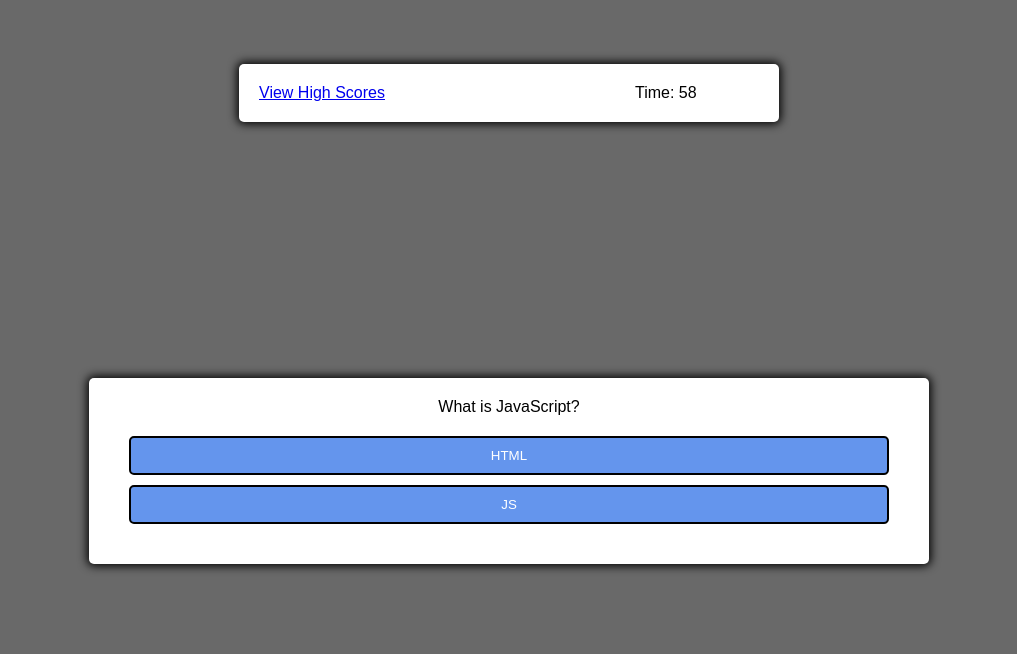
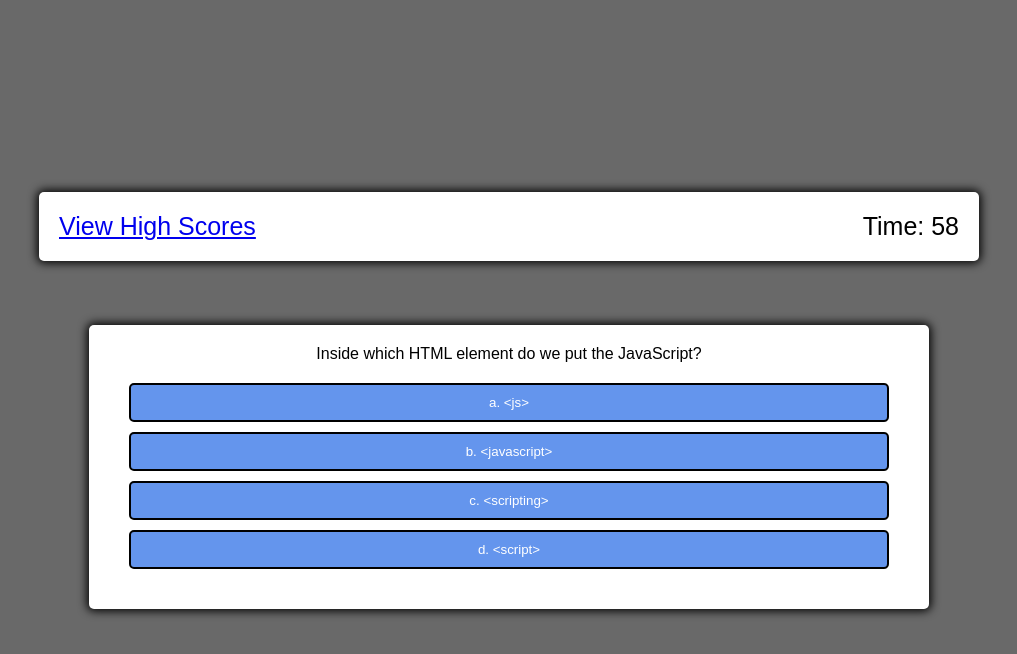
Before and after one commit to willj30/javascript-knowledge-test, a plain HTML site: page index.html in a window 1280 px wide. Both pictures are taken after a click on the button "Start Test". Shown: the whole page, without its empty margins (131-1148 px from the left). Drawn offline with Linux system fonts and the light colour scheme.

Commit message:
Updated CSS Styles, aligned high score, results, and submit in HTML, and updated JavaScript to cycle through questions and display score

```diff
--- a/assets/CSS/stylesheet.css
+++ b/assets/CSS/stylesheet.css
@@ -5,8 +5,8 @@
 
 header{
     display: flex;
-    margin-bottom: 20%;
-    margin-top: 5%;
+    margin-bottom: 5%;
+    margin-top: 15%;
     text-align: center;
     justify-content:space-around;
 
@@ -31,13 +31,15 @@ body {
 
 .navigation {
     display: flex;
-    width: 500px;
+    width: 900px;
     max-width: 100%;
+    justify-content: space-between;
     background-color: white;
     border-radius: 5px;
     padding: 20px;
     box-shadow: 0 0 10px 2px;
     align-items: center;
+    font-size: 25px;
 }
 
 .navigation-right {
@@ -46,6 +48,11 @@ body {
 
 .score {
   margin-right: 50%;
+}
+
+
+#checkAnswer {
+    font-weight: bold;
 }
 
 .container {
@@ -61,9 +68,9 @@ body {
  display: grid;
  padding: 10px;
  gap: 10px;
- margin: 10px
+ margin: 10px;
+}
 
-}
 
 .btn {
     background-color: cornflowerblue;
@@ -78,14 +85,6 @@ body {
     cursor: pointer;
 }
 
-.btn.correct {
-    background-color: aquamarine;
-    color: black;
-}
-
-.btn.wrong {
-    background-color: crimson;
-}
 
 .start-btn, .next-btn {
     font-size: 24px;
--- a/assets/JS/script.js
+++ b/assets/JS/script.js
@@ -1,129 +1,187 @@
+const testQuestions = [
+    {
+        question: "Inside which HTML element do we put the JavaScript?",
+        choices: ["a. <js>", "b. <javascript>", "c. <scripting>", "d. <script>"],
+        answer: "d. <script>"
+
+      },
+      {
+        question: "String values must be enclosed within _____ when being assigned to variables.",
+        choices: ["a. commas", "b. curly brackets", "c. quotes", "d. parenthesis"],
+        answer: "c. quotes"
+    },
+    {
+        question: "Arrays in JavaScript can be used to store _____.",
+        choices: ["a. numbers and strings", "b. other arrays", "c. booleans", "d. all of the above"],
+        answer: "b. other arrays"
+    },
+    {
+        question: "Commonly used data types DO NOT include:",
+        choices: ["a. strings", "b. booleans", "c. alerts", "d. numbers"],
+        answer: "c. alerts"
+    },
+    {
+        question: "How do you create a function in JavaScript",
+        choices: ["a. function = myFunction()", "b. function myFunction()", "c. function:myFunction()", "d. createMyFunction()"],
+        answer: "b. function myFunction()"
+    },
+    {
+        question: "How do you call a function named myFunction?",
+        choices: ["a. call myFunction()", "b. call function myFunction()", "c. myFunction()", "d. call myFunction"],
+        answer: "c. myFunctions()"
+    },
+    {
+        question: "To see if two variables are equal in an if / else statement you would use ____.",
+        choices: ["a. =", "b. ==", "c. 'equals'", "d. !="],
+        answer: "b. =="
+    },
+    {
+        question: "The first index of an array is ____.",
+        choices: ["a. 0", "b. 1", "c. 8", "d. any"],
+        answer: "a. 0"
+    },
+    {
+        question: "Who invented JavaScript?",
+        choices: ["a. Douglas Crockford", "b. Sheryl Sandberg", "c. Brendan Eich", "d. Ben Javascript"],
+        answer: "c. Brendan Eich"
+    },
+    {
+        question: "How to write an IF statement in JavaScript?",
+        choices: ["a. if i == 5 then", "b. if i = 5 then", "c. if(i == 5)", "d. if i = 5"],
+        answer: "c. if(i == 5)"
+    },
+    {
+        question: "How do you add a comment in a JavaScript?",
+        choices: ["a. //This is a comment", "b. <!--This is a comment-->", "c. 'This is a comment", "d. * This is a comment *"],
+        answer: "a. //This is a comment"
+    },
+    {
+        question: "Which event occurs when the user clicks on an HTML element?",
+        choices: ["a. onclick", "b. onchange", "c. onmouseover", "d. onmouseclick"],
+        answer: "a. onclick"
+    }
+    ];
+
+
+
 const startButton = document.getElementById("start-btn");
 const nextButton = document.getElementById("next-btn");
 const qstnContainer = document.getElementById("quizbox");
 const questionElement = document.getElementById("question");
-const answerButtons = document.getElementById("answer-btns");
 const description = document.getElementById("description");
 const timer = document.getElementById("timer");
 const timeLeft = document.getElementById("timeLeft");
 const timesUp = document.getElementById("timesup");
 const initialInput = document.getElementById("initialInput");
+const finalScore = document.getElementById("finalscore")
+const submitInitialBtn = document.getElementById("submitInitialBtn")
+const viewHighScore = document.getElementById("viewhighscore")
+const listOfHighScores = document.getElementById("listofhighscores")
 
 var correctAns = 0;
 var scoreResult;
+var currentQuestionIndex = 0;
 
-let shuffledQuestions, currentQuestionIndex
 
 startButton.addEventListener("click", startTest)
-nextButton.addEventListener("click", () => {
-    currentQuestionIndex++;
-    nextQuestion();
-})
+
+
 var totalTime = 61;
 function startTest() {
 startButton.classList.add("hide");
 totalTime = 60;
 timeLeft.textContent = totalTime;
-
-shuffledQuestions = testQuestions.sort(() => Math.random() - .5);
+initialInput.textContent = '';
 currentQuestionIndex = 0;
 qstnContainer.classList.remove("hide");
 var startTimer = setInterval(function (){
     totalTime--;
     timeLeft.textContent = totalTime;
-    if(currentQuestionIndex < testQuestions.length - 1) {
-        gameOver();
+    if(totalTime <= 0){
+        clearInterval(startTimer);
+        if(totalTime === 0){
+            gameOver();
+        }
+        if(currentQuestionIndex < testQuestions.length - 1) {
+        gameOver();}
     }
 },1000);
-nextQuestion();
+showQuestions();
 }
 
+function showQuestions() {
+    nextQuestion();
+}
+
+var choiceA = document.getElementById("btn0");
+var choiceB = document.getElementById("btn1");
+var choiceC = document.getElementById("btn2");
+var choiceD = document.getElementById("btn3");
+
+
 function nextQuestion() {
-    resetForm()
-    showQuestion(shuffledQuestions[currentQuestionIndex]);
+    questionElement.textContent = testQuestions[currentQuestionIndex].question;
+    choiceA.textContent = testQuestions[currentQuestionIndex].choices[0];
+    choiceB.textContent = testQuestions[currentQuestionIndex].choices[1];
+    choiceC.textContent = testQuestions[currentQuestionIndex].choices[2];
+    choiceD.textContent = testQuestions[currentQuestionIndex].choices[3];
+}
+
+var answerCheck = document.getElementById("answerCheck")
+
+
+function checkAnswer(answer) {
+    answerCheck.style.display = "block";
+
+    if(testQuestions[currentQuestionIndex].answer === testQuestions[currentQuestionIndex].choices[answer]) {
+        correctAns++;
+
+        answerCheck.textContent = "Correct!";
+        answerCheck.style.color = "green";
+    } else {
+        totalTime -= 5;
+        answerCheck.textContent = "Wrong!";
+        answerCheck.style.color = "red";
+    }
+
+currentQuestionIndex++;
+if (currentQuestionIndex < testQuestions.length) {
+    nextQuestion();
+} else {
+    gameOver();
+}}
+
+
+
+function chooseA() { checkAnswer(0); }
+
+function chooseB() { checkAnswer(1); }
+
+function chooseC() { checkAnswer(2); }
+
+function chooseD() { checkAnswer(3); }
+
+
+
+choiceA.addEventListener("click", chooseA);
+choiceB.addEventListener("click", chooseB);
+choiceC.addEventListener("click", chooseC);
+choiceD.addEventListener("click", chooseD);
+
+
+
+function gameOver() {
+    summary.style.display = "block";
+    qstnContainer.classList.add("hide");
+    answerCheck.style.display = "none";
+    finalScore.textContent = correctAns;
 }
 
 
 
-function showQuestion(question) {
-    questionElement.innerText = question.question;
-    question.answers.forEach(answer => {
-        const button = document.createElement("button");
-        button.innerText = answer.text;
-        button.classList.add("btn");
-        if(answer.correct) {
-            button.dataset.correct = answer.correct;
-        }
-        button.addEventListener("click", selectAnswer);
-        answerButtons.appendChild(button);
-    })
-}
-
-function resetForm() {
-    nextButton.classList.add("hide")
-    while(answerButtons.firstChild) {
-        answerButtons.removeChild
-        (answerButtons.firstChild)
-    }
-}
-
-function selectAnswer(event) {
-    const selectedButton = event.target;
-    const correct = selectedButton.dataset.correct;
-    setStatus(document.body, correct);
-    Array.from(answerButtons.children).forEach(button => {
-        setStatus(button, button.dataset.correct);
-        if (selectedButton.dataset == true) {
-            correctAns++;
-        } else {
-            totalTime -= 5;
-            timeLeft.textContent = totalTime;
-
-        }
-    })
-    nextButton.classList.remove("hide");
-}
-
-
-function setStatus(element, correct) {
-
-    if (correct) {
-        element.classList.add("correct");
-   } else {
-        element.classList.add("wrong");
-   }
-}
+function storeHighScores(event) {
+    event.preventDefault();
 
 
 
-const testQuestions = [
-{
-    question: "What is JavaScript?",
-    answers: [
-        {text: "HTML", correct: false},
-        {text: "JS", correct: true}
-    ]
-  },
-  {
-    question: "Who is JavaScript?",
-    answers: [
-        {text: "HTML", correct: false},
-        {text: "JS", correct: true}
-    ]
-  },
-  {
-    question: "Why is JavaScript?",
-    answers: [
-        {text: "HTML", correct: false},
-        {text: "JS", correct: true}
-    ]
-  },
-  {
-    question: "When is JavaScript?",
-    answers: [
-        {text: "HTML", correct: false},
-        {text: "JS", correct: true}
-    ]
-  }
-
-]
+}
--- a/index.html
+++ b/index.html
@@ -13,22 +13,24 @@
     <header >
     <nav class="navigation">
         <div class="score">
-            <a href="#" id="viewHighScore">View High Scores</a>
+            <a href="#" id="viewhighscore">View High Scores</a>
         </div>
+        <p id="answerCheck" style="display: none">Test</p>
         <div id="timer" class="navigation-right">
             <i class="clock"></i> Time: <span id="timeLeft">0</span>
         </div>
-        <div id="timesUp" class="col text-right" style="display: none;">Time's Up!</div>
+
     </nav>
 </header>
     <section class = "container" class = "">
     <section id = "quizbox" class = "hide">
     <section id="question">Question</section>
-    <section id="answer-btns" class = "q-btns">
-        <button class="btn" >Answer 1</button>
-        <button class="btn" >Answer 2</button>
-        <button class="btn">Answer 3</button>
-        <button class="btn">Answer 4</button>
+    <section  class = "q-btns">
+        <button id="btn0" class="btn" >Answer 1</button>
+        <button id="btn1" class="btn" >Answer 2</button>
+        <button id="btn2" class="btn">Answer 3</button>
+        <button id="btn3" class="btn">Answer 4</button>
+
     </section>
     </section>
     <section class = "start-btn">
@@ -37,28 +39,27 @@
     <button id = "next-btn" class = "next-btn btn hide">Next</button>
 </section>
 
-<div class="pl-5 ml-2 pt-5 justify-content-center font-weight-bold" id="summary" style="display: none;">
-    <div class="col-2"></div>
-    <div class="col-8 text-left">
-        <h2 class="font-weight-bold pt-2 pb-3 m-2">Your final score is <span id="finalScore"></span> !</h2>
+<div id="summary" style="display: none;">
+       <div >
+        <h2>Game Over!</h2>
+        <h2>Your final score is <span id="finalscore"></span></h2>
         <form>
-            <p class="pt-2 pb-3 m-2">Enter your initials: <input id="initialInput" class="form-control pt-2 pb-3 mt-2" type="text">
-            <button type="submit" id="submitInitialBtn" class="btn btn-info mt-3">Submit</button>
+            <p>Enter your initials: <input id="initialInput"  type="text" required>
+            <button type="submit" id="submitInitialBtn" class="btn">Submit</button>
             </p>
         </form>
     </div>
-<div class="col-2"></div>
+
 </div>
 
-<div id="highScoreSection" class="pl-5 ml-4 pt-5 justify-content-center font-weight-bold" style="display: none;">
-    <h2 class="font-weight-bold pt-2 pb-3 mb-2">High Scores</h2>
+<div id="highScoreSection"  style="display: none;">
+    <h2 >High Scores</h2>
 
-    <div id="listOfHighScores" class="list-group list-group-flush pt-2 pb-3 mb-2"></div>
+    <div id="listofhighscores" ></div>
 
-    <!-- append each highscore as new paragraph here -->
     <p>
-        <button type="submit" class="btn btn-info mt-3 mr-3" id="goBackBtn">Go Back</button>
-        <button type="submit" class="btn btn-info mt-3" id="clearHighScoreBtn">Clear High Scores</button>
+        <button type="submit" id="goBackBtn">Go Back</button>
+        <button type="submit"  id="clearHighScoreBtn">Clear High Scores</button>
     </p>
 
 </div>
```
